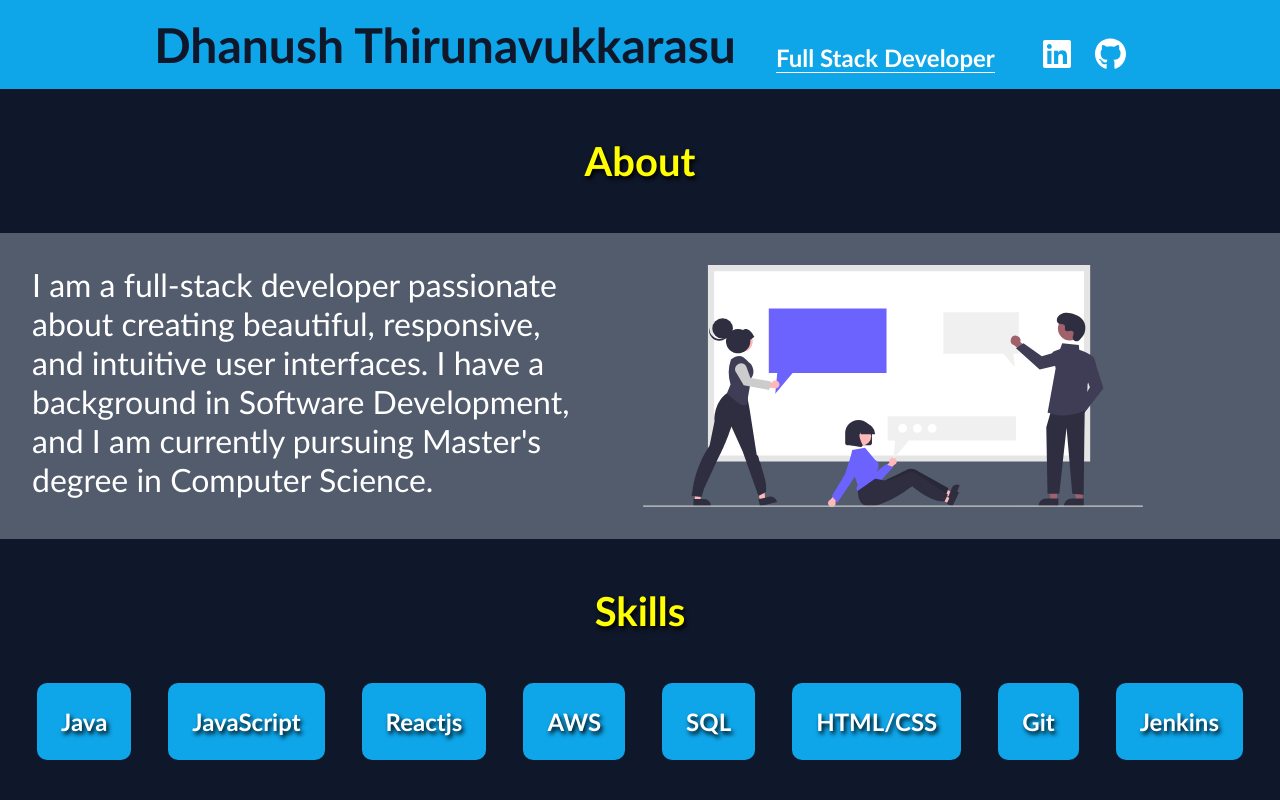
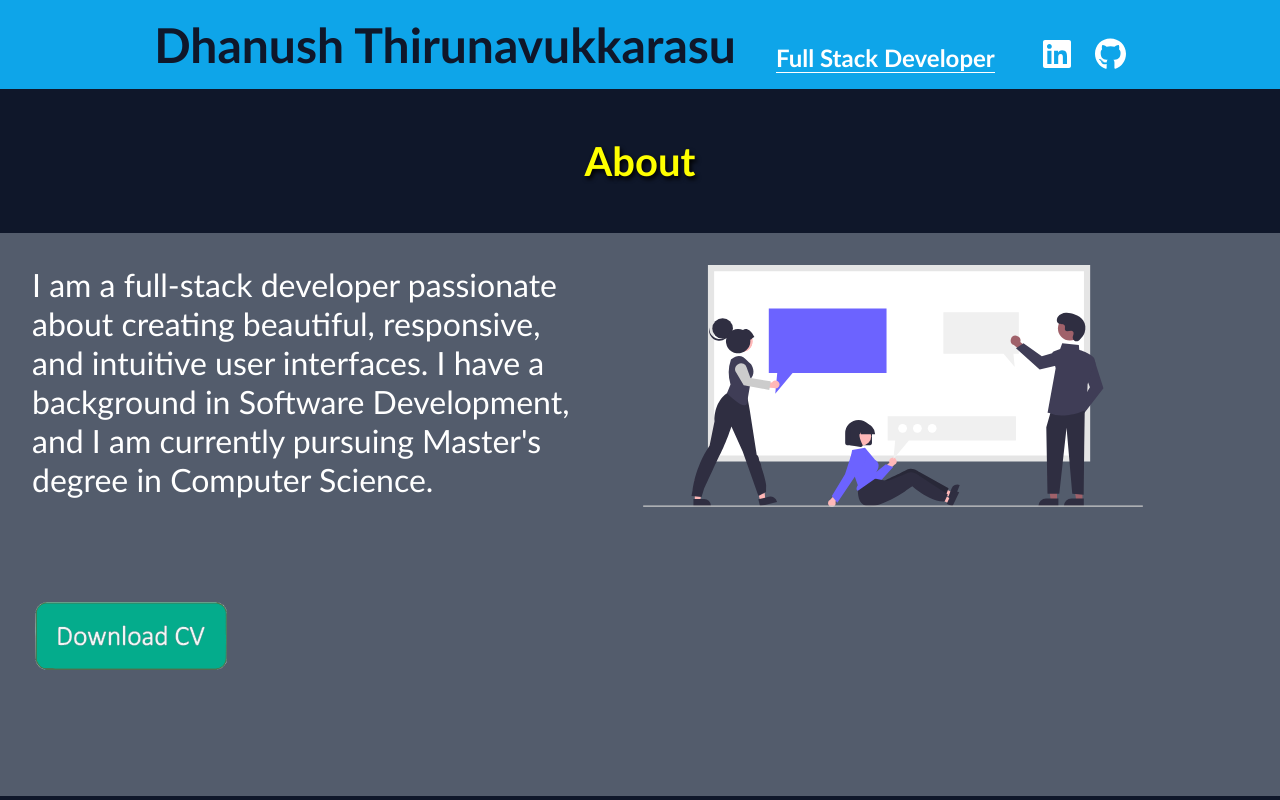
Before and after one commit to Dhanoosh/my-portfolio, a React (Create React App) app: page / in a window 1280 px wide. Shown: the top 800 px of the page. Built offline with nearby package versions, Linux system fonts and the light colour scheme.

Commit message:
Added Download CV button

```diff
--- a/src/About.js
+++ b/src/About.js
@@ -1,21 +1,25 @@
 import Hero from './images/AboutImage.svg';
+import DownloadCV from './images/downloadcv.svg';
 
-const About =()=>{
+const About = () => {
   return (
     <section>
       <h2 className='title'>About</h2>
       <div className='about-item'>
-                <p className='about-text'>
-                I am a full-stack developer passionate about creating
-                beautiful, responsive, and intuitive user interfaces. I have
-                a background in Software Development, and I am
-                currently pursuing Master's degree in Computer Science.
+        <div className='about-text'>
+          <p>
+            I am a full-stack developer passionate about creating beautiful, responsive, and intuitive user interfaces. I have a background in Software Development, and I am currently pursuing Master's degree in Computer Science.
           </p>
+          <div className="about-download">
+            <a href='https://drive.google.com/file/d/1yZWabCfpcbeoK1ij146dCZAsR3YGJ4rj/view?usp=share_link' download target="_blank" rel="noreferrer">
+              <img src={DownloadCV} alt='dcv' width="200" height="242"></img>
+            </a>
+          </div>
+        </div>
         <img className='about-img' src={Hero} alt='hero'></img>
       </div>
     </section>
   )
 }
 
-
 export default About
--- a/src/styles.css
+++ b/src/styles.css
@@ -84,12 +84,18 @@
   .about-text {
     display: flex;
     flex-direction: column;
-    justify-content: flex-start;
-    align-items: center;
+    justify-content: space-between;
+    align-items: flex-start;
     font-size: 2rem;
     color: #ffffff;
     width: 90%;
   }
+
+  .about-text p {
+    margin-bottom: 1rem;
+  }
+
+
 
   /* SKills  */
 
```
Also changed, not shown: src/images/downloadcv.svg (added). Lines whose indentation alone changed are shown as unchanged.
